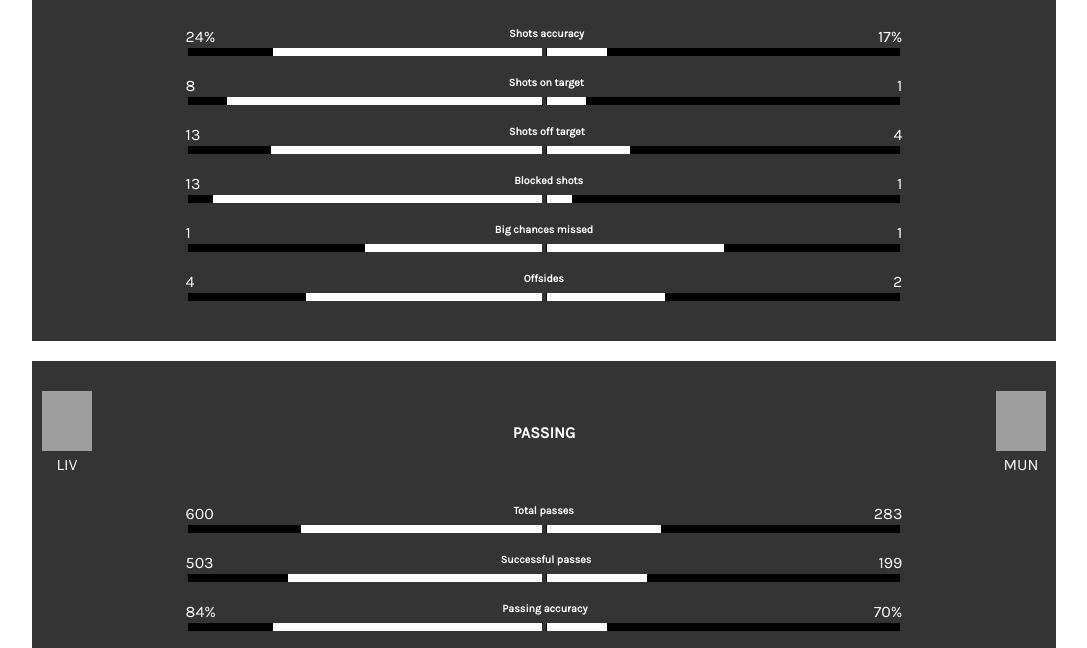
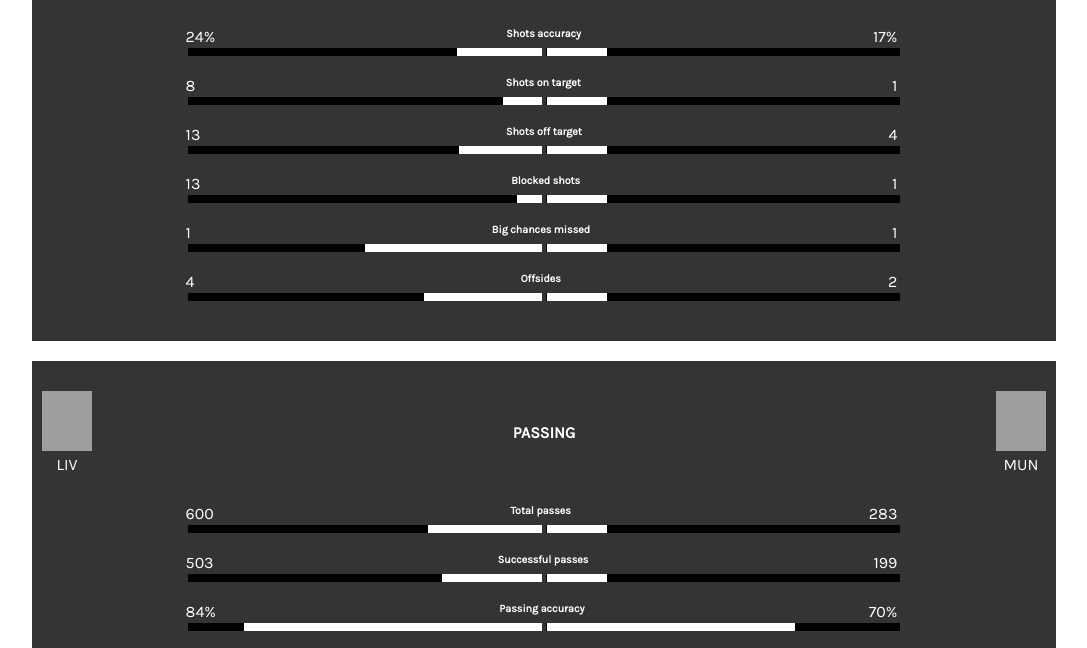
Before and after one commit to OryemaStephen/TIA-assignment-premier-league-stats-page, a plain HTML site: page index.html in a window 1280 px wide. Shown: the part 136-784 px from the top of the page, without its empty margins (96-1183 px from the left). Drawn offline with Linux system fonts and the light colour scheme; grey boxes are pictures that could not be loaded.

Commit message:
Updated app.js

```diff
--- a/app.js
+++ b/app.js
@@ -9,26 +9,33 @@ function getEle() {
 
 
     for (let i = 0; i < length; i++) {
-        let t1 = Number(title1[i].textContent);
-        let t2 = Number(title2[i].textContent);
+        let t1 = String(title1[i].textContent).trim();
+        let t2 = String(title2[i].textContent).trim();
 
         let isPercentage1 = title1[i].textContent.includes('%');
         let isPercentage2 = title2[i].textContent.includes('%');
 
-        let total = t1 + t2;
 
         if(isPercentage1){
-            progress1[i].style.width =(100-t1) + "%";
+            t1 = t1.replace('%', '');
+            progress1[i].style.width =100 - Number(t1) +"%" ;
         } else{
+            t1 = parseFloat(t1);
+            t2 = parseFloat(t2);
+            let total =  t1+ t2;
             let width1 = ((t1 / total) * 100).toFixed(2);
             progress1[i].style.width =(100-width1)+ "%";
         }
 
         if(isPercentage2){
-            progress2[i].style.width =t2 + '%';
+            t2 = t2.replace('%', '');
+            progress2[i].style.width =Number(t2) + "%";
         } else{
+            t1 = parseFloat(t1);
+            t2 = parseFloat(t2);
+            let total =  t1+ t2;
             let width2 = ((t2 / total) * 100).toFixed(2);
-            progress2[i].style.width =width2 + "%";
+            progress1[i].style.width =(100-width2)+ "%";
         }
     }
 }
--- a/style.css
+++ b/style.css
@@ -71,8 +71,9 @@ section > div {
     width: 60%;
 }
 
-.progress-title{
-    margin: auto 3px;
+.progress-title2{
+    margin-right: 5px;
+    margin-left: 1px;
 }
 
 .progress-container > div{
```
